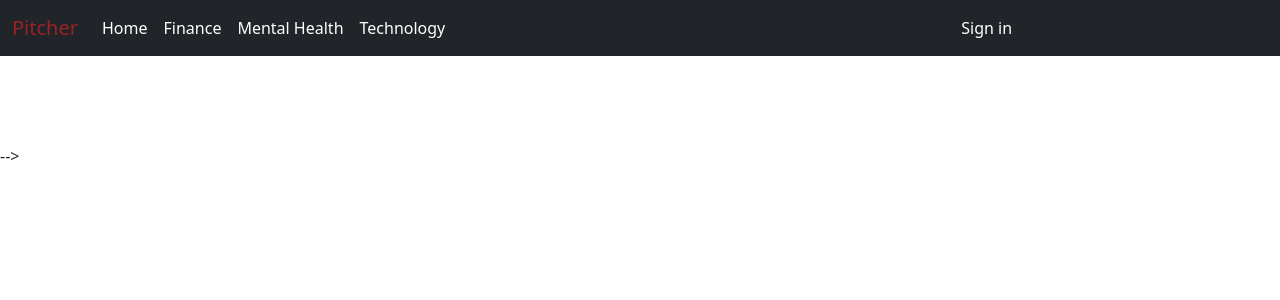
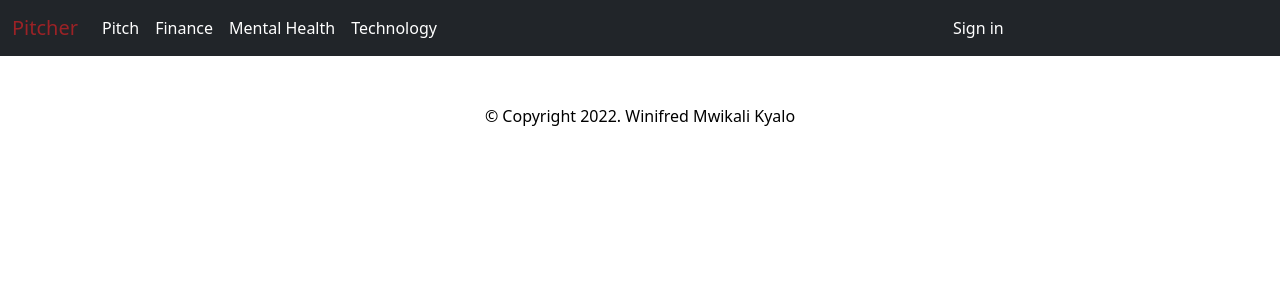
Before and after one commit to mwikalikyalo/pitch, a Flask app: page / in a window 1280 px wide. Shown: the top 300 px of the page. Run offline with Flask 2, Linux system fonts and the light colour scheme; data that the repository does not hold is empty; some libraries are stand-ins or nearby versions.

Commit message:
Update final changes

```diff
--- a/app/main/views.py
+++ b/app/main/views.py
@@ -9,7 +9,7 @@ import markdown2
 @main.route('/')
 def index():
     pitches = Pitches.query.all()
-    return render_template('index.html', pitches = pitches, pitcher = pitches)
+    return render_template('index.html', pitches = pitches)
 
 @main.route('/user/<uname>')
 def profile(uname):
@@ -51,11 +51,11 @@ def update_pic(uname):
 
     return redirect(url_for('main.profile',uname=uname))
 
-@main.route('/user/pitch/new/<int:id>', methods =['GET', 'POST'])
+@main.route('/user/pitch', methods =['GET', 'POST'])
 @login_required
-def new_pitch(id):
+def new_pitch():
     form = PitchesForm()
-    user = User.query.filter_by(id = id).first()
+    user = current_user
 
     if form.validate_on_submit():
         title = form.title.data
@@ -66,7 +66,7 @@ def new_pitch(id):
         new_pitch.save_pitch()
         return redirect(url_for('.profile', uname = user.username ))
 
-    return render_template('new_pitch.html', pitch_form = form, user = user.username)
+    return render_template('pitch.html', pitch_form = form, user = user.username)
 
 @main.route('/user/comment/new/<int:id>', methods =["GET", "POST"])
 @login_required
--- a/app/templates/base.html
+++ b/app/templates/base.html
@@ -16,10 +16,10 @@
 {% block content %}
 {% endblock %}
 
-<p class="text-center text-white  mt-4 pt-4">
+<p class="text-center text-black  mt-4 pt-4">
 &copy; Copyright 2022. Winifred Mwikali Kyalo
 </p>
 
-  </div> -->
+  </div>
 </body>
 </html>
--- a/app/templates/index.html
+++ b/app/templates/index.html
@@ -7,6 +7,7 @@
   <p class="text-center" style="font-weight: 500;"><em>Pitcher would love to hear from you!</em></p>
       <div class="row">
         <div class="col-md-12">
+
           {% for pitch in pitches %}
           <div class="card mt-3" style="width: 70%; border-left: none; border-right: none;">
             <div class="card-body d-flex justify-content-between">
--- a/app/templates/navbar.html
+++ b/app/templates/navbar.html
@@ -7,7 +7,7 @@
       <div class="collapse navbar-collapse " id="navbarNavDropdown">
         <ul class="navbar-nav">
           <li class="nav-item">
-            <a class="nav-link active" style="color: white;" aria-current="page" href="/">Home</a>
+            <a class="nav-link active" style="color: white;" aria-current="page" href="{{url_for('main.new_pitch')}}">Pitch</a>
           </li>
           <li class="nav-item">
             <a class="nav-link" style="color: white;" href="/category/1">Finance</a>
```
Also changed, not shown: config.py (+5 -2 lines), requirements.txt (+84 -12 lines), app/static/photos/home-pizza.jpg (added).
